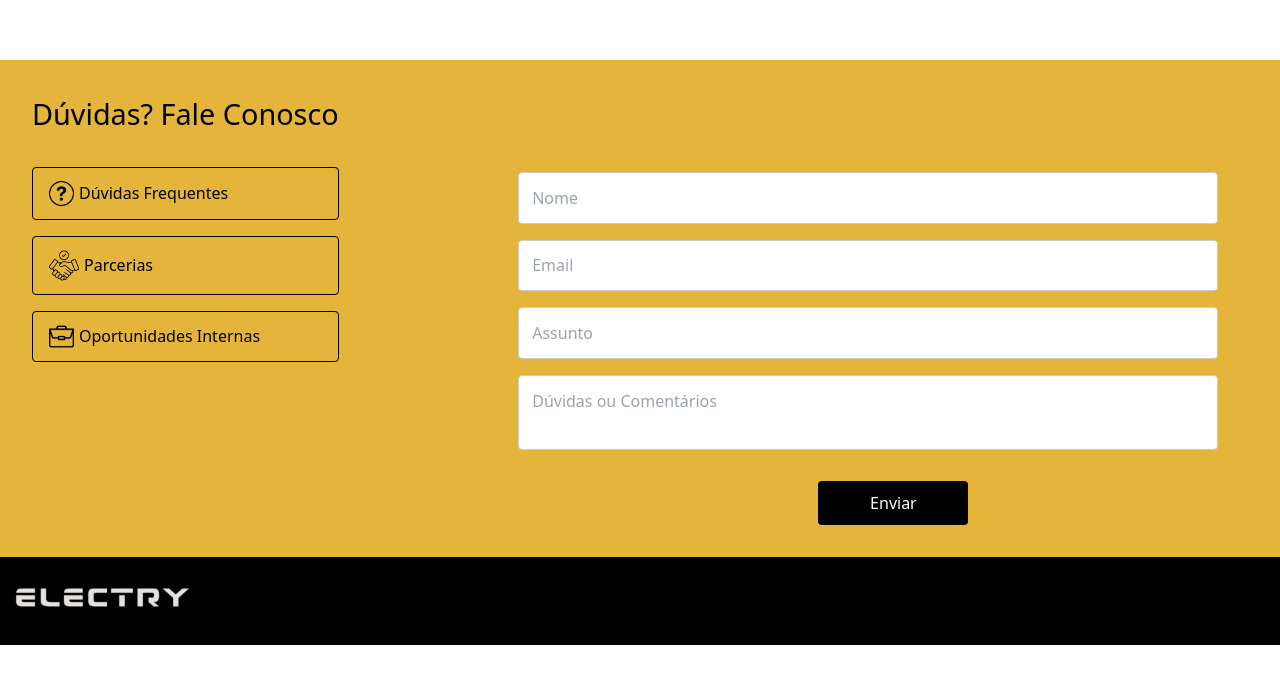
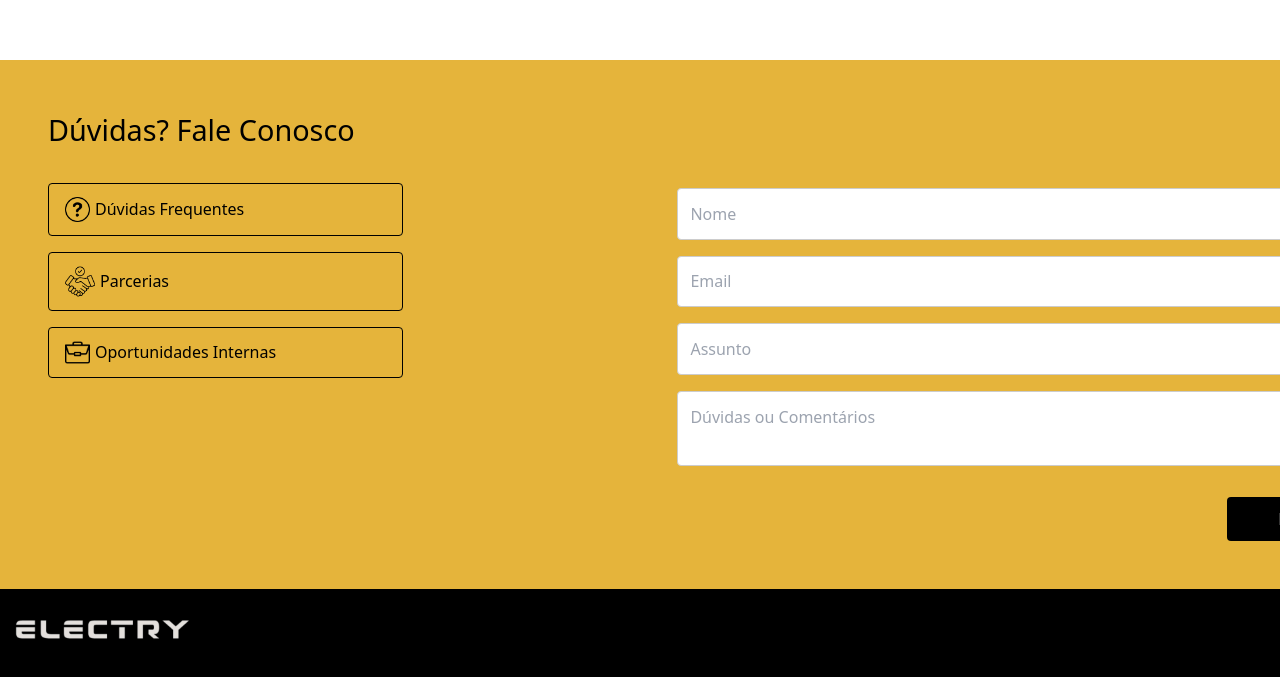
Before and after one commit to ElectryProject/NextJs, a Next.js app: page / in a window 1280 px wide. Shown: the part 3070-3747 px from the top of the page. Before the commit the page ends 3715 px from the top, so only its background shows below. Built offline with nearby package versions, Linux system fonts and the light colour scheme.

Commit message:
Inserindo e organizando rodapé e seção de dúvidas da página Home

```diff
--- a/src/app/components/styles.ts
+++ b/src/app/components/styles.ts
@@ -191,7 +191,7 @@ export const Container = styled.section`
   display: flex;
   justify-content: space-between;
   background-color: #E5B43B;
-  padding: 2rem;
+  padding: 3rem;
   margin-top: 200px;
   gap: 3rem;
 `;
@@ -200,7 +200,7 @@ export const LeftPanel = styled.div`
   display: flex;
   flex-direction: column;
   gap: 1rem;
-  max-width: 30%; /* Limita o painel esquerdo */
+  width: 30%; /* Limita o painel esquerdo */
 `;
 
 export const TitleDuvida = styled.h1`
@@ -231,7 +231,7 @@ export const Form = styled.form`
   gap: 1rem;
   width: 60%;
   margin-top: 80px;
-  margin-left: 2rem;
+  margin-left: 15px;
 
 `;
 
@@ -241,6 +241,7 @@ export const Input = styled.input`
   width: 700px;
   border: 1px solid #ccc;
   border-radius: 4px;
+  margin-left: 155px;
 
 
 `;
@@ -252,6 +253,7 @@ export const Textarea = styled.textarea`
   border-radius: 4px;
   width: 700px;
   resize: none;
+  margin-left: 155px;
 
 
 `;
@@ -265,7 +267,7 @@ export const SubmitButton = styled.button`
   border: none;
   border-radius: 4px;
   cursor: pointer;
-  margin-left: 300px;
+  margin-left: 705px;
   margin-top: 15px;
 
 `;
--- a/src/app/guia-energetico/components/Header.tsx
+++ b/src/app/guia-energetico/components/Header.tsx
@@ -1,7 +1,7 @@
 import Image from "next/image";
 import { HeaderContainer, NavLinks, PointsButton } from "./styles";
-import logo from '../../images/logo (2).png'
-import moeda from '../../images/moedas.png'
+import logo from '../../../images/logo (2).png'
+import moeda from '../../../images/moedas.png'
 import Link from "next/link";
 
 
--- a/src/app/layout.tsx
+++ b/src/app/layout.tsx
@@ -15,7 +15,7 @@ const geistMono = localFont({
 });
 
 export const metadata: Metadata = {
-  title: "Create Next App",
+  title: "Electry",
   description: "Generated by create next app",
 };
 
```
